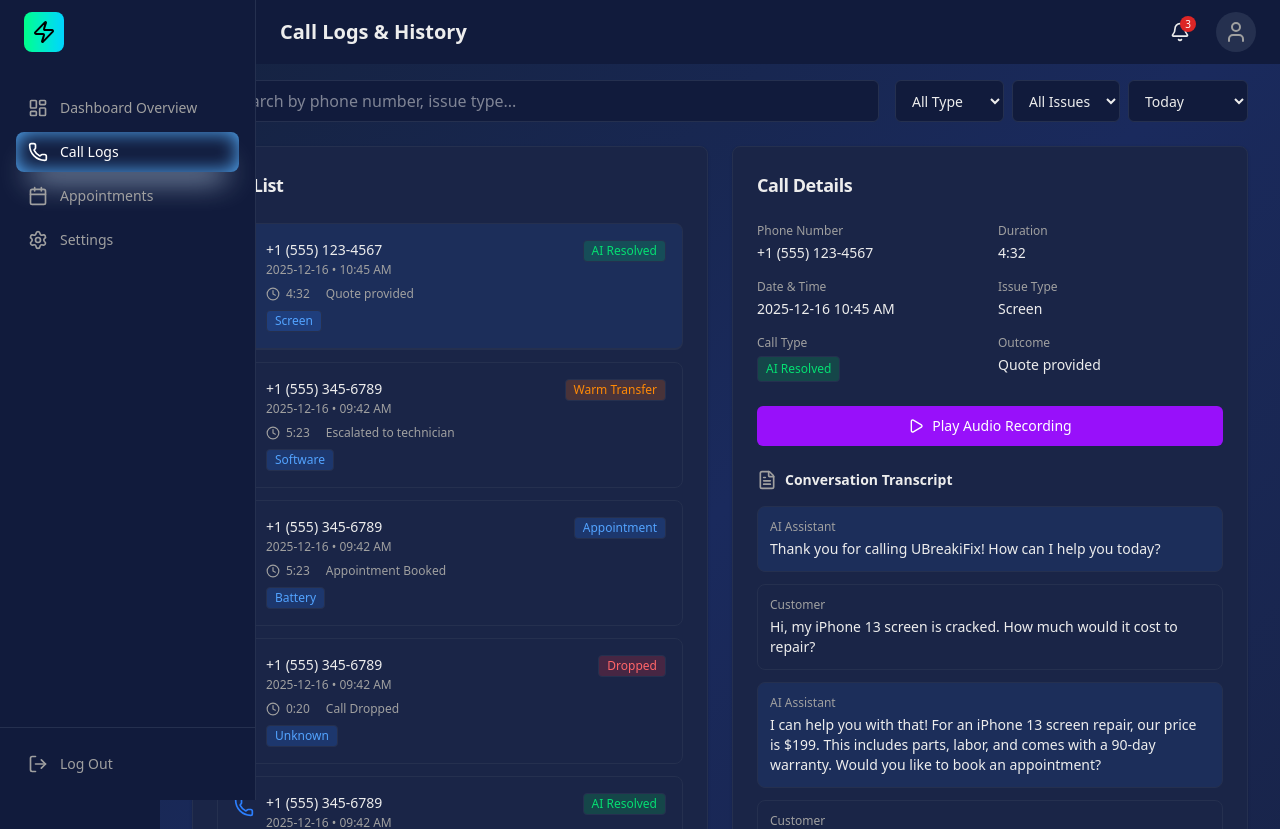
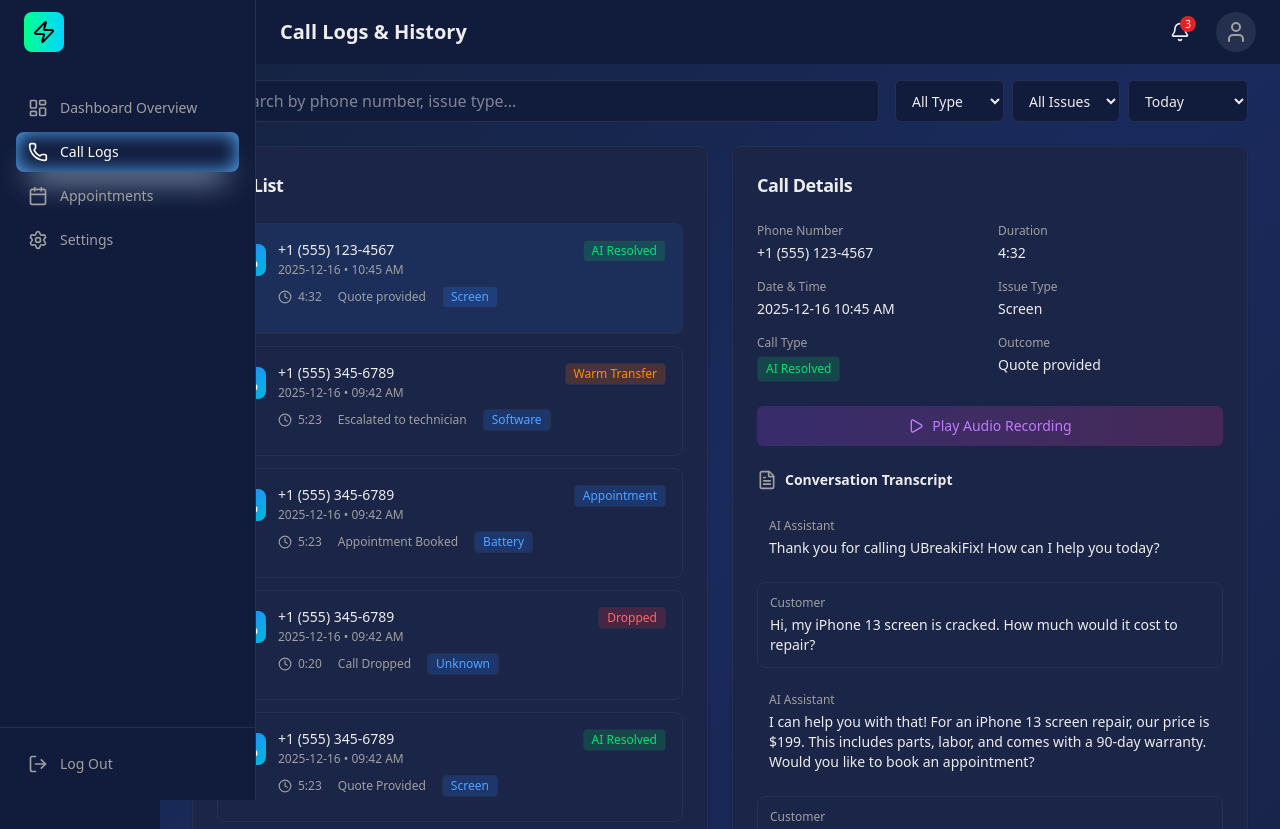
Before and after one commit to tushu003/dashboard-bd, a Next.js app: page /call-logs in a window 1280 px wide. Shown: the top 829 px of the page. Built offline with nearby package versions, Linux system fonts and the light colour scheme.

Commit message:
updateed call logs page

```diff
--- a/components/pages/call-logs/call-details/call-details.tsx
+++ b/components/pages/call-logs/call-details/call-details.tsx
@@ -93,7 +93,7 @@ export default function CallDetails({ call }: CallDetailsProps) {
 
         {/* Audio Recording Button */}
         <div>
-          <Button className="w-full bg-purple-600 hover:bg-purple-700 text-white">
+          <Button className="w-full py-2 bg-gradient-to-r from-[#AD46FF]/20 to-[#F6339A]/20 hover:bg-purple-700 text-[#C27AFF]">
             <Play className="mr-2 h-4 w-4" />
             Play Audio Recording
           </Button>
@@ -103,7 +103,7 @@ export default function CallDetails({ call }: CallDetailsProps) {
         {call.transcript && call.transcript.length > 0 && (
           <div className="space-y-4">
             <div className="flex items-center gap-2">
-              <FileText className="h-5 w-5 text-muted-foreground" />
+              <FileText className="h-5 w-5 text-[#51A2FF] text-muted-foreground" />
               <h3 className="text-sm font-semibold text-foreground">
                 Conversation Transcript
               </h3>
@@ -115,7 +115,7 @@ export default function CallDetails({ call }: CallDetailsProps) {
                   className={cn(
                     "rounded-lg p-3",
                     entry.speaker === "ai"
-                      ? "bg-blue-500/10 border border-blue-500/20"
+                      ? "text-[#51A2FF]"
                       : "bg-muted/50 border border-border"
                   )}
                 >
--- a/components/pages/call-logs/call-list/call-list-card.tsx
+++ b/components/pages/call-logs/call-list/call-list-card.tsx
@@ -50,7 +50,7 @@ export default function CallListCard({ call, isSelected, onClick }: CallListCard
     >
       <div className="flex items-start gap-3">
         <div className="mt-1 shrink-0">
-          <Phone className="h-5 w-5 text-blue-500" />
+          <Phone className="h-8 w-8 text-white bg-gradient-to-br from-[#2B7FFF] to-[#00B8DB] p-2 rounded-lg" />
         </div>
 
         <div className="flex-1 min-w-0">
@@ -79,10 +79,7 @@ export default function CallListCard({ call, isSelected, onClick }: CallListCard
               <span className="text-xs text-muted-foreground">{call.duration}</span>
             </div>
             <span className="text-xs text-muted-foreground">{call.outcome}</span>
-          </div>
-
-          <div className="flex items-center justify-between mt-2">
-            <span
+                 <span
               className={cn(
                 "px-2 py-0.5 rounded text-xs font-medium border",
                 issueColor
@@ -91,6 +88,10 @@ export default function CallListCard({ call, isSelected, onClick }: CallListCard
               {call.issueType}
             </span>
           </div>
+
+          <div className="flex items-center justify-between mt-2">
+
+          </div>
         </div>
       </div>
     </div>
```
